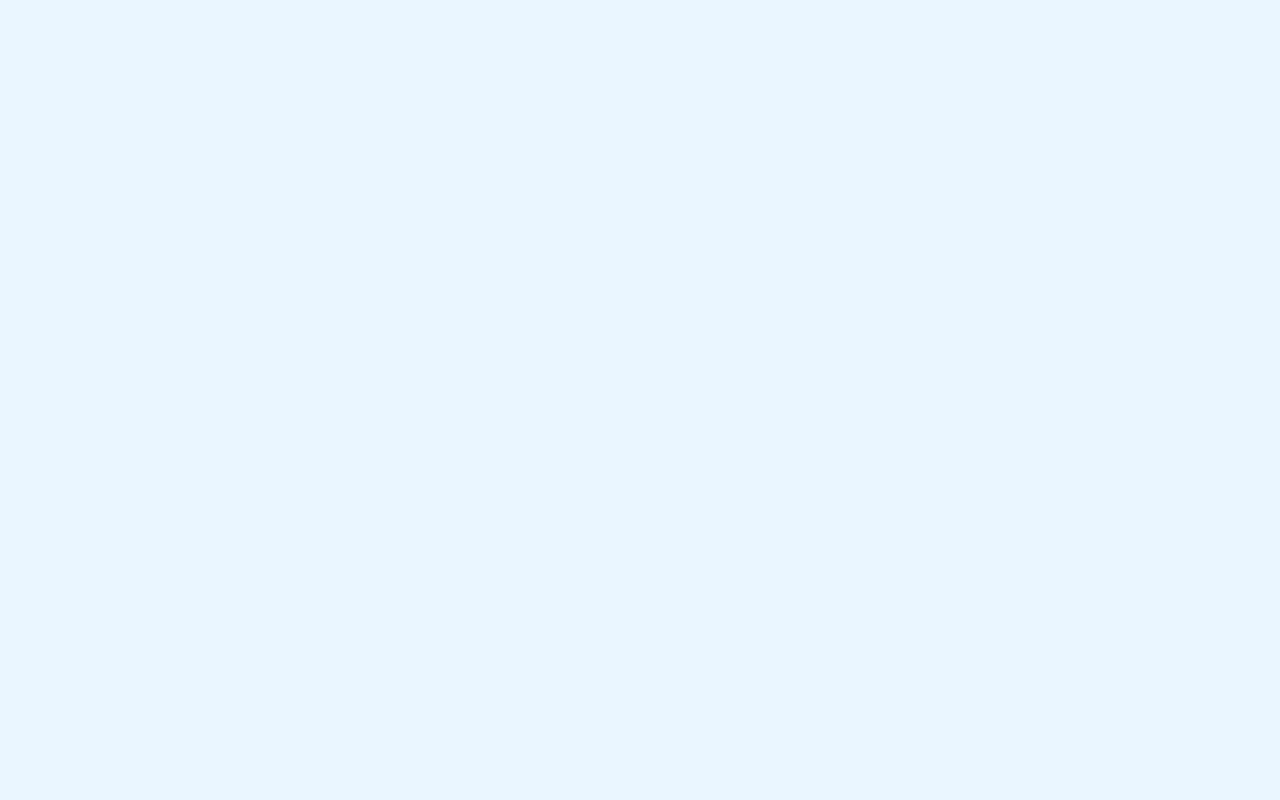
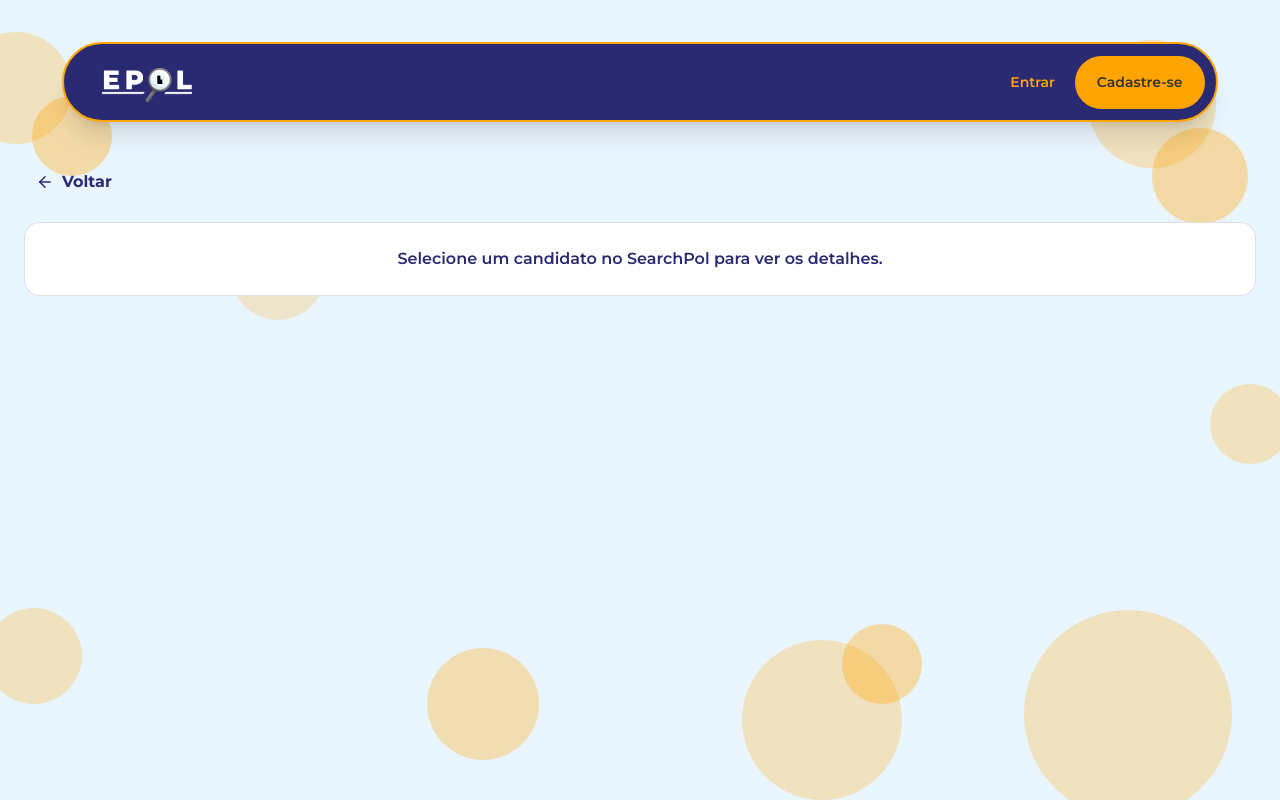
Before and after one commit to tcc-epol-ejs/epol-web, a React (Vite) app: page /pagina_politico in a window 1280 px wide. Before the commit this address had no page. Built offline with nearby package versions, Linux system fonts and the light colour scheme.

Commit message:
feat: card principal do candidato, fundo da tela e header adicionados

```diff
--- a/src/index.tsx
+++ b/src/index.tsx
@@ -10,6 +10,7 @@ import Main from './pages/main';
 import Admin from './pages/admin';
 import SearchPol from './pages/searchpol';
 import PaginaPartido from './pages/pagina_partido';
+import PaginaPolitico from './pages/pagina_politico';
 
 function App() {
   return (
@@ -26,6 +27,7 @@ function App() {
         <Route path="/admin" element={<Admin />} />
         <Route path="/searchpol" element={<SearchPol />} />
         <Route path="/pagina_partido" element={<PaginaPartido />} />
+        <Route path="/pagina_politico" element={<PaginaPolitico />} />
       </Routes>
     </BrowserRouter>
   );
--- a/src/pages/pagina_politico/index.tsx
+++ b/src/pages/pagina_politico/index.tsx
@@ -0,0 +1,149 @@
+import { useEffect, useState } from 'react';
+import { FiArrowLeft } from 'react-icons/fi';
+import { useNavigate, useSearchParams } from 'react-router-dom';
+import Header from '../../components/header';
+import { buscarCandidato, type Candidato } from '../../services/api';
+
+function PaginaPolitico() {
+  const navigate = useNavigate();
+  const [searchParams] = useSearchParams();
+  const idCandidato = searchParams.get('id');
+  const [candidato, setCandidato] = useState<Candidato | null>(null);
+  const [carregando, setCarregando] = useState(true);
+  const [erro, setErro] = useState('');
+
+  useEffect(() => {
+    if (!idCandidato) {
+      setCandidato(null);
+      setErro('');
+      setCarregando(false);
+      return;
+    }
+
+    let ativo = true;
+    setCarregando(true);
+    setErro('');
+
+    buscarCandidato(idCandidato)
+      .then((resultado) => {
+        if (ativo) setCandidato(resultado);
+      })
+      .catch((error: unknown) => {
+        if (!ativo) return;
+        console.error('Erro ao carregar os dados do candidato:', error);
+        setCandidato(null);
+        setErro('Não foi possível carregar os dados deste candidato.');
+      })
+      .finally(() => {
+        if (ativo) setCarregando(false);
+      });
+
+    return () => {
+      ativo = false;
+    };
+  }, [idCandidato]);
+
+  return (
+    <div className="relative isolate min-h-screen overflow-hidden bg-[#eaf6ff]">
+      <div
+        aria-hidden="true"
+        className="pointer-events-none absolute inset-0 z-0 overflow-hidden"
+      >
+        <div className="absolute -left-10 top-8 h-28 w-28 rounded-full bg-[#FFA400]/25" />
+        <div className="absolute left-8 top-24 h-20 w-20 rounded-full bg-[#FFA400]/35" />
+        <div className="absolute left-[18%] top-[28%] h-24 w-24 rounded-full bg-[#FFA400]/20" />
+        <div className="absolute right-16 top-10 h-32 w-32 rounded-full bg-[#FFA400]/25" />
+        <div className="absolute right-8 top-32 h-24 w-24 rounded-full bg-[#FFA400]/35" />
+        <div className="absolute right-[-10px] top-[48%] h-20 w-20 rounded-full bg-[#FFA400]/25" />
+        <div className="absolute bottom-10 left-1/3 h-28 w-28 rounded-full bg-[#FFA400]/30" />
+        <div className="absolute bottom-0 left-[58%] h-40 w-40 rounded-full bg-[#FFA400]/25" />
+        <div className="absolute bottom-[-18px] right-12 h-52 w-52 rounded-full bg-[#FFA400]/25" />
+        <div className="absolute bottom-24 right-[28%] h-20 w-20 rounded-full bg-[#FFA400]/35" />
+        <div className="absolute bottom-24 left-[-14px] h-24 w-24 rounded-full bg-[#FFA400]/25" />
+      </div>
+
+      <div className="relative z-10 w-full">
+        <Header isBgWhite disableScrollHide />
+      </div>
+
+      <main className="relative z-10 mx-auto w-full max-w-[1500px] px-4 py-6 sm:px-6 lg:py-10">
+        <button
+          type="button"
+          onClick={() => navigate('/searchpol')}
+          className="mb-5 inline-flex items-center gap-2 rounded-lg px-3 py-2 font-bold text-[#2A2A72] transition-colors hover:bg-[#2A2A72]/10 focus-visible:outline focus-visible:outline-2 focus-visible:outline-offset-2 focus-visible:outline-[#2A2A72]"
+        >
+          <FiArrowLeft aria-hidden="true" className="text-lg" />
+          Voltar
+        </button>
+
+        {carregando ? (
+          <div
+            role="status"
+            aria-label="Carregando informações do candidato"
+            className="flex min-h-[240px] items-center justify-center"
+          >
+            <span className="h-12 w-12 animate-spin rounded-full border-4 border-[#2A2A72]/20 border-t-[#2A2A72]" />
+            <span className="sr-only">Carregando informações do candidato...</span>
+          </div>
+        ) : erro ? (
+          <p
+            role="alert"
+            className="rounded-2xl border border-red-200 bg-white p-6 text-center font-semibold text-red-700"
+          >
+            {erro}
+          </p>
+        ) : !candidato ? (
+          <p className="rounded-2xl border border-[#2A2A72]/15 bg-white p-6 text-center font-semibold text-[#2A2A72]">
+            {idCandidato
+              ? 'Não encontramos um candidato com esse identificador.'
+              : 'Selecione um candidato no SearchPol para ver os detalhes.'}
+          </p>
+        ) : (
+          <article className="mx-auto flex w-full max-w-[960px] flex-col overflow-hidden rounded-[24px] border-2 border-[#2A2A72] bg-white text-[#2A2A72] shadow-[0_16px_40px_-28px_rgba(42,42,114,0.65)] sm:flex-row">
+            <div className="flex h-64 w-full shrink-0 items-center justify-center overflow-hidden bg-[#2A2A72] sm:h-auto sm:min-h-[320px] sm:w-[360px]">
+              {candidato.foto_url ? (
+                <img
+                  src={candidato.foto_url}
+                  alt={`Foto de ${candidato.nome_politico || candidato.nome_completo}`}
+                  className="h-full w-full object-cover object-[center_20%]"
+                />
+              ) : (
+                <span className="text-sm font-bold uppercase tracking-[0.1em] text-white/70">
+                  Sem foto
+                </span>
+              )}
+            </div>
+            <div className="flex min-w-0 flex-1 flex-col justify-center gap-4 border-t-[6px] border-[#FFA400] p-6 sm:border-l-[6px] sm:border-t-0 sm:p-8">
+              <h1 className="break-words text-3xl font-black uppercase leading-tight sm:text-4xl">
+                {candidato.nome_politico || candidato.nome_completo}
+              </h1>
+              <p className="text-base font-bold">
+                Candidato a{' '}
+                {candidato.candidatura?.toLocaleLowerCase('pt-BR') ||
+                  'cargo não informado'}
+              </p>
+              <div className="flex items-center gap-3 border-t border-[#2A2A72]/15 pt-4">
+                {candidato.partidos?.bandeira_url ? (
+                  <img
+                    src={candidato.partidos.bandeira_url}
+                    alt=""
+                    className="h-12 w-12 shrink-0 rounded-full border border-[#2A2A72]/15 bg-white object-contain p-1"
+                  />
+                ) : null}
+                <p className="break-words text-sm font-bold">
+                  {candidato.partidos?.nome_completo ||
+                    'Partido não informado'}
+                  {candidato.partidos?.sigla
+                    ? ` (${candidato.partidos.sigla})`
+                    : ''}
+                </p>
+              </div>
+            </div>
+          </article>
+        )}
+      </main>
+    </div>
+  );
+}
+
+export default PaginaPolitico;
--- a/src/pages/searchpol/index.tsx
+++ b/src/pages/searchpol/index.tsx
@@ -790,8 +790,15 @@ function SearchPol() {
                   {!candidatosLoading && !candidatosError && (
                     <div className="grid w-full max-w-[960px] grid-cols-1 gap-4 sm:grid-cols-2 lg:grid-cols-3">
                       {candidatosResults.map((candidate) => (
-                        <article
+                        <button
                           key={candidate.id}
+                          type="button"
+                          onClick={() =>
+                            navigate(
+                              `/pagina_politico?id=${encodeURIComponent(candidate.id)}`,
+                            )
+                          }
+                          aria-label={`Ver informações de ${candidate.nome_politico || candidate.nome_completo}`}
                           className="flex min-h-[300px] w-full flex-col overflow-hidden rounded-2xl border-2 border-[#2A2A72] bg-white text-[#2A2A72]"
                         >
                           <div className="flex h-44 w-full shrink-0 items-center justify-center overflow-hidden bg-[#2A2A72]">
@@ -837,7 +844,7 @@ function SearchPol() {
                               </p>
                             </div>
                           </div>
-                        </article>
+                        </button>
                       ))}
                     </div>
                   )}
```
